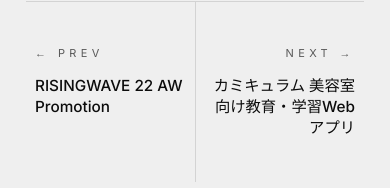
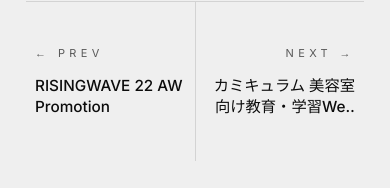
Before and after one commit to takatoshihirokawa/portfolio, a Next.js app: page /works/clippick in a window 390 px wide. Shown: the part 2741-2929 px from the top of the page. Built offline with nearby package versions, Linux system fonts and the light colour scheme; no server answers; the database is empty.

Commit message:
Work pages: prev/next titles show two lines at most and end with an ellipsis
Co-Authored-By: Claude Opus 5.5 <noreply@anthropic.com>
Claude-Session: https://claude.ai/code/session_016BuzMakzLKpSeSq47ZVaDD

```diff
--- a/components/works/WorkDetail.tsx
+++ b/components/works/WorkDetail.tsx
@@ -144,7 +144,7 @@ export default function WorkDetail({ found, basePath, back }: { found: FoundWork
               <span className="text-[11px] sm:text-[9px] tracking-[0.4em] uppercase text-[var(--muted-fg)]">
                 {dir === "Prev" ? `${arrow} ${dir}` : `${dir} ${arrow}`}
               </span>
-              <span className="max-w-full text-sm sm:text-base font-medium group-hover:text-[var(--accent)] transition-colors leading-snug [overflow-wrap:anywhere]">
+              <span className="max-w-full line-clamp-2 text-sm sm:text-base font-medium group-hover:text-[var(--accent)] transition-colors leading-snug [overflow-wrap:anywhere]">
                 {w.title}
               </span>
             </Link>
```
